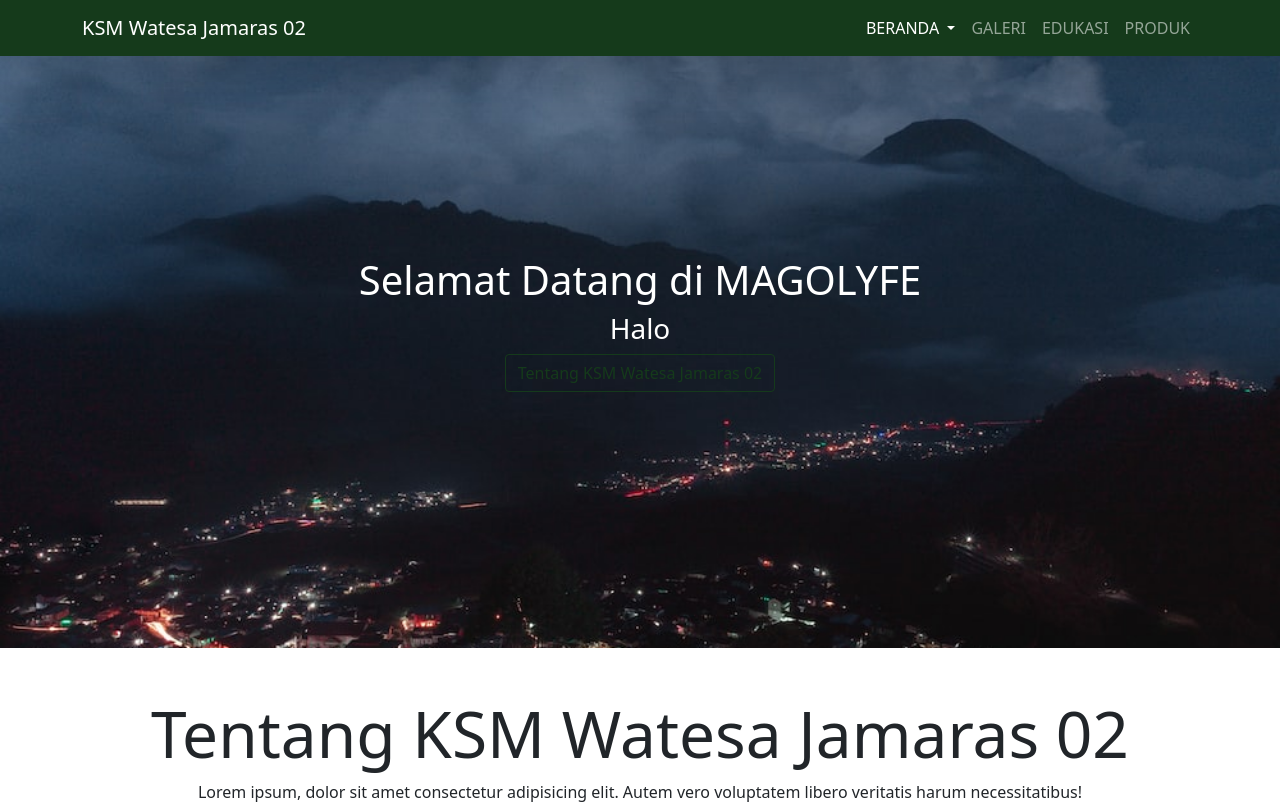
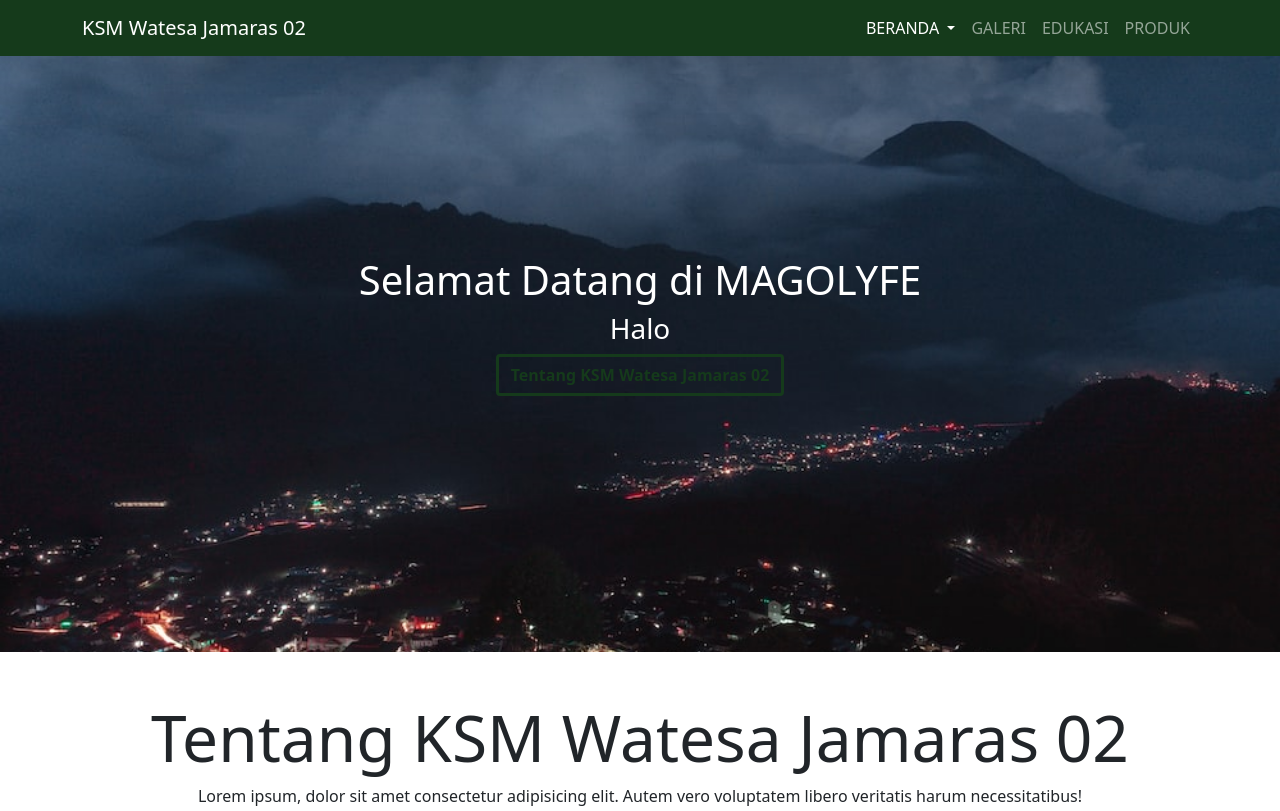
Before and after one commit to Shikmaltf/skripsi, a plain HTML site: page index.html in a window 1280 px wide. Shown: the top 811 px of the page. Drawn offline with nearby package versions, Linux system fonts and the light colour scheme.

Commit message:
udah diubah button modal produk dan banner

```diff
--- a/javascript/admin.js
+++ b/javascript/admin.js
@@ -80,7 +80,7 @@ document.addEventListener('DOMContentLoaded', function() {
 });
 
 //coba navbar interaktif
-<script>
+
 document.addEventListener("DOMContentLoaded", function () {
   var header = document.getElementById("header");
   var navcontent = document.getElementById("nav-content");
@@ -99,4 +99,3 @@ document.addEventListener("DOMContentLoaded", function () {
     }
   });
 });
-</script>
--- a/style.css
+++ b/style.css
@@ -25,8 +25,10 @@ h1 {
 }
 
 .btn-outline-secondary {
+    font-weight: bold;
     color: #153a1b;
     border-color: #153a1b;
+    border-width: 3px ;
 }
 
 .btn-secondary {
```
Also changed, not shown: index.html (+1 -0 lines).
